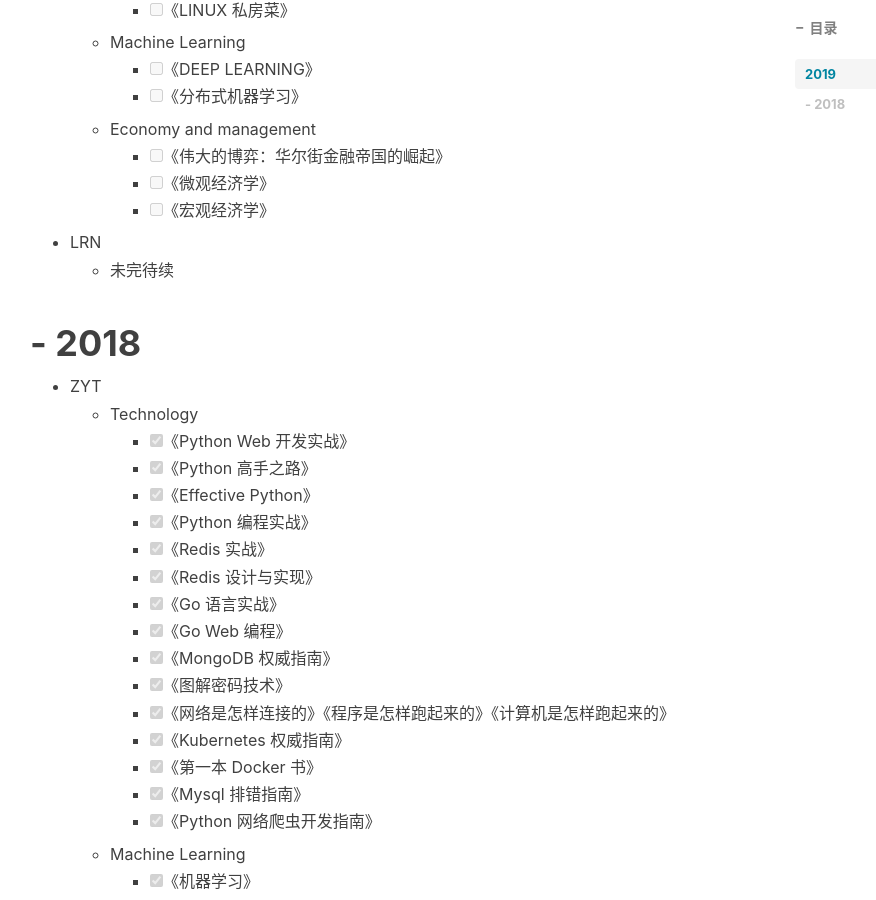
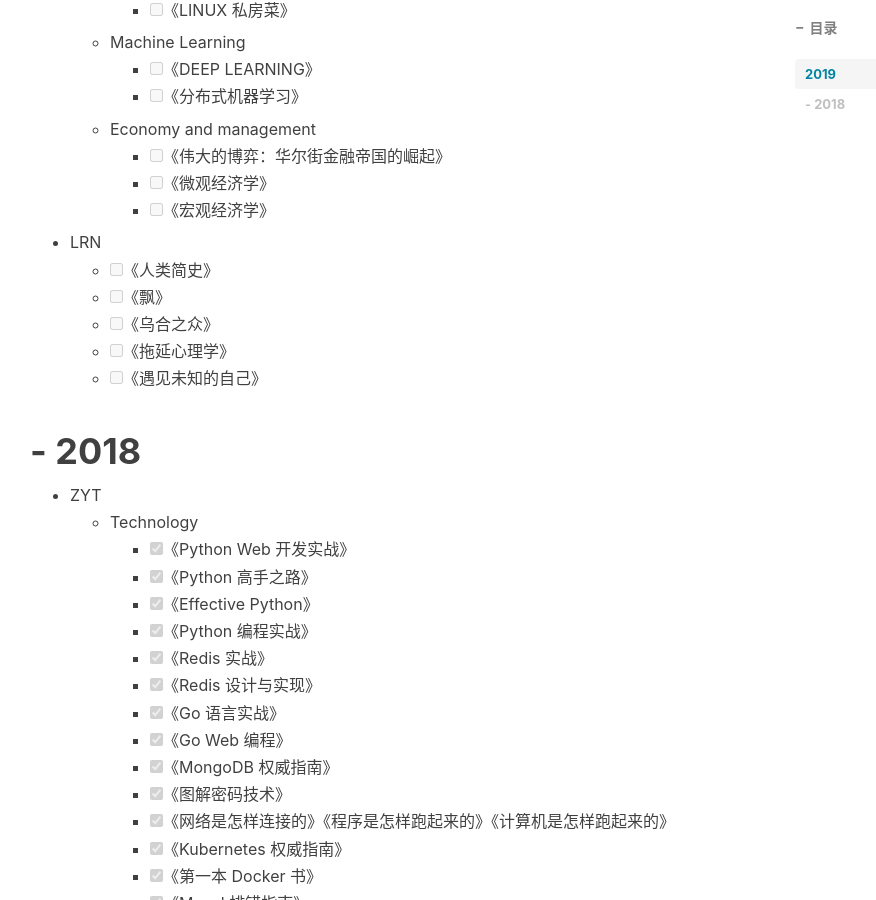
Before and after one commit to zyt312074545/zyt312074545.github.io, a Jekyll site: the page built from Book_list.md, in a window 1280 px wide and 900 px high, scrolled down 700 px. Shown: the whole window, without its empty margins (235-1111 px from the left). Built offline with Jekyll 4.4.1, drawn with Linux system fonts in a browser that asks for light colours; nearby versions of some CDN libraries; comment, search, counter and statistics services are not loaded.

Commit message:
update lrn

```diff
--- a/Book_list.md
+++ b/Book_list.md
@@ -27,7 +27,11 @@ tags:
         - [ ] 《宏观经济学》
 
 - LRN
-    - 未完待续
+    - [ ] 《人类简史》
+    - [ ] 《飘》
+    - [ ] 《乌合之众》
+    - [ ] 《拖延心理学》
+    - [ ] 《遇见未知的自己》
 
 # - 2018
 
```
